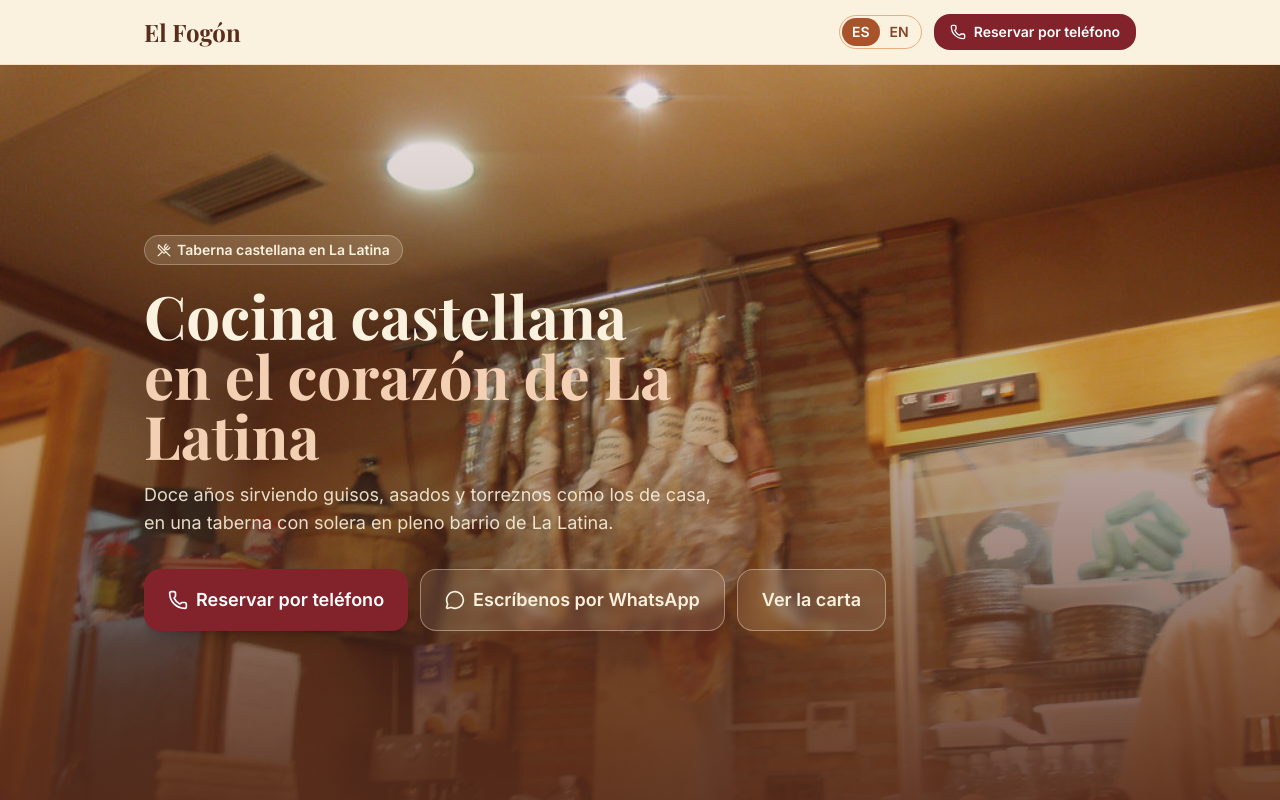
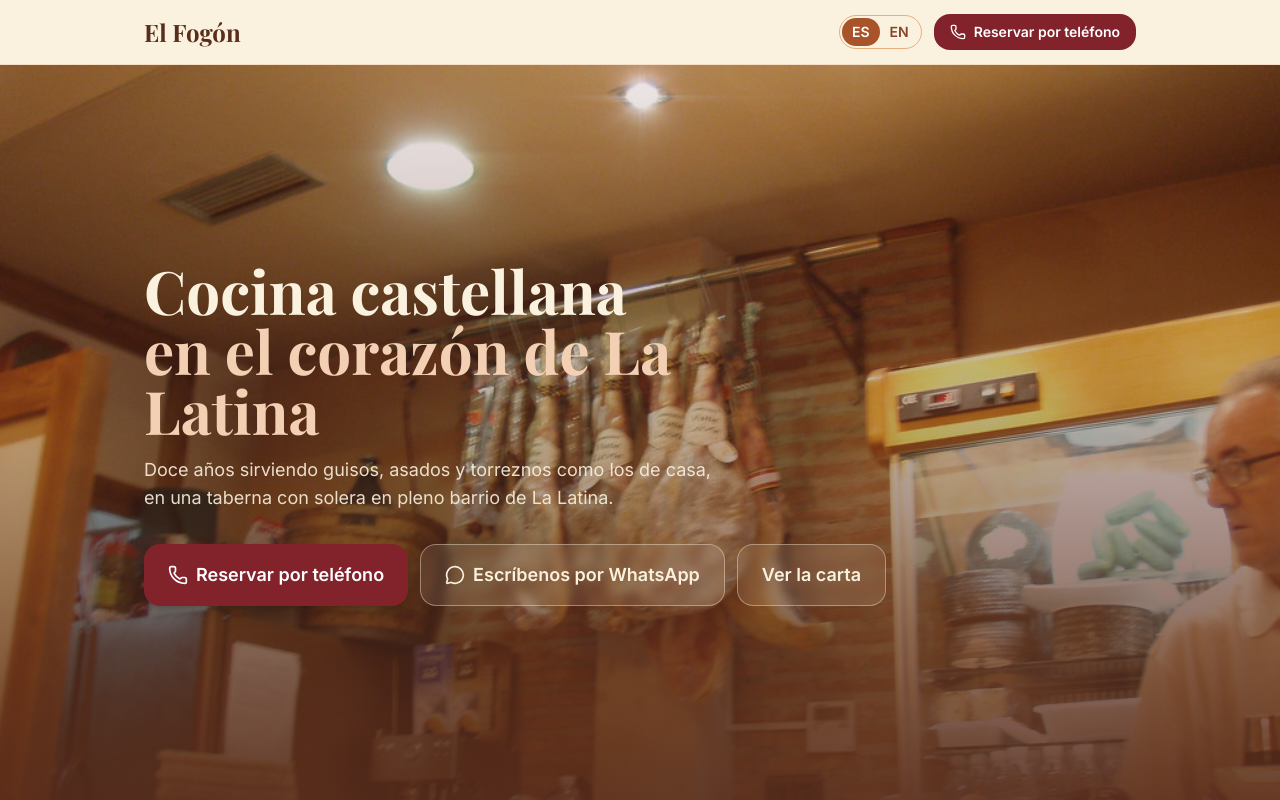
Before and after one commit to mch-codes/taberna-el-fogon-landing, a Next.js app: page / in a window 1280 px wide. Shown: the top 800 px of the page. Built offline with nearby package versions, Linux system fonts and the light colour scheme; a web font is replaced by a local one.

Commit message:
Remove badge label from hero section

```diff
--- a/src/components/Hero.tsx
+++ b/src/components/Hero.tsx
@@ -1,7 +1,7 @@
 'use client'
 
 import Image from 'next/image'
-import { Phone, MessageCircle, UtensilsCrossed } from 'lucide-react'
+import { Phone, MessageCircle } from 'lucide-react'
 import { useLanguage } from '@/context/LanguageContext'
 import { NEGOCIO } from '@/data/textos'
 
@@ -23,11 +23,6 @@ export default function Hero() {
       </div>
 
       <div className="relative max-w-5xl mx-auto px-4 pb-14 pt-24 md:pb-24 w-full text-crema">
-        <span className="inline-flex items-center gap-1.5 bg-crema/15 border border-crema/30 text-sm font-semibold px-3 py-1 rounded-full mb-5 backdrop-blur-sm">
-          <UtensilsCrossed size={14} />
-          {t.hero.badge}
-        </span>
-
         <h1 className="font-display text-3xl md:text-5xl lg:text-6xl font-bold leading-tight max-w-2xl">
           {t.hero.titulo}
           <br />
```
